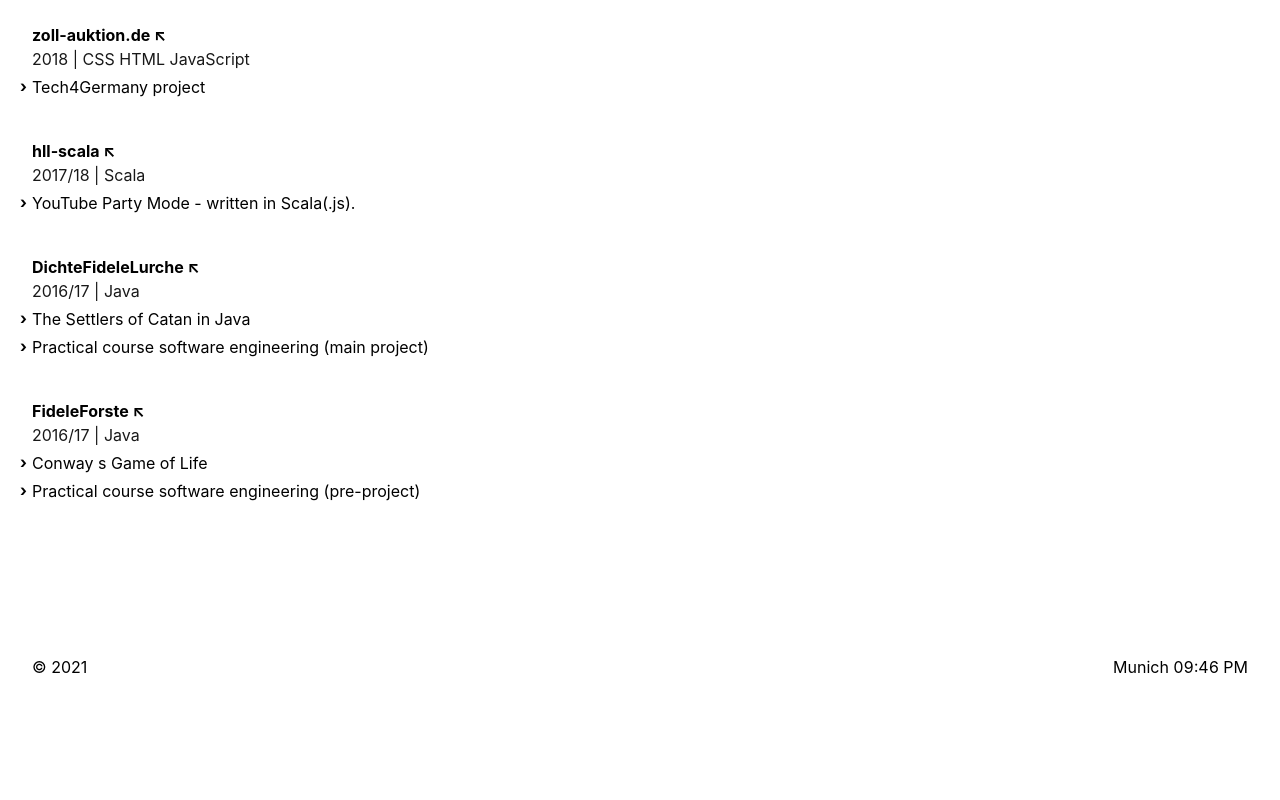
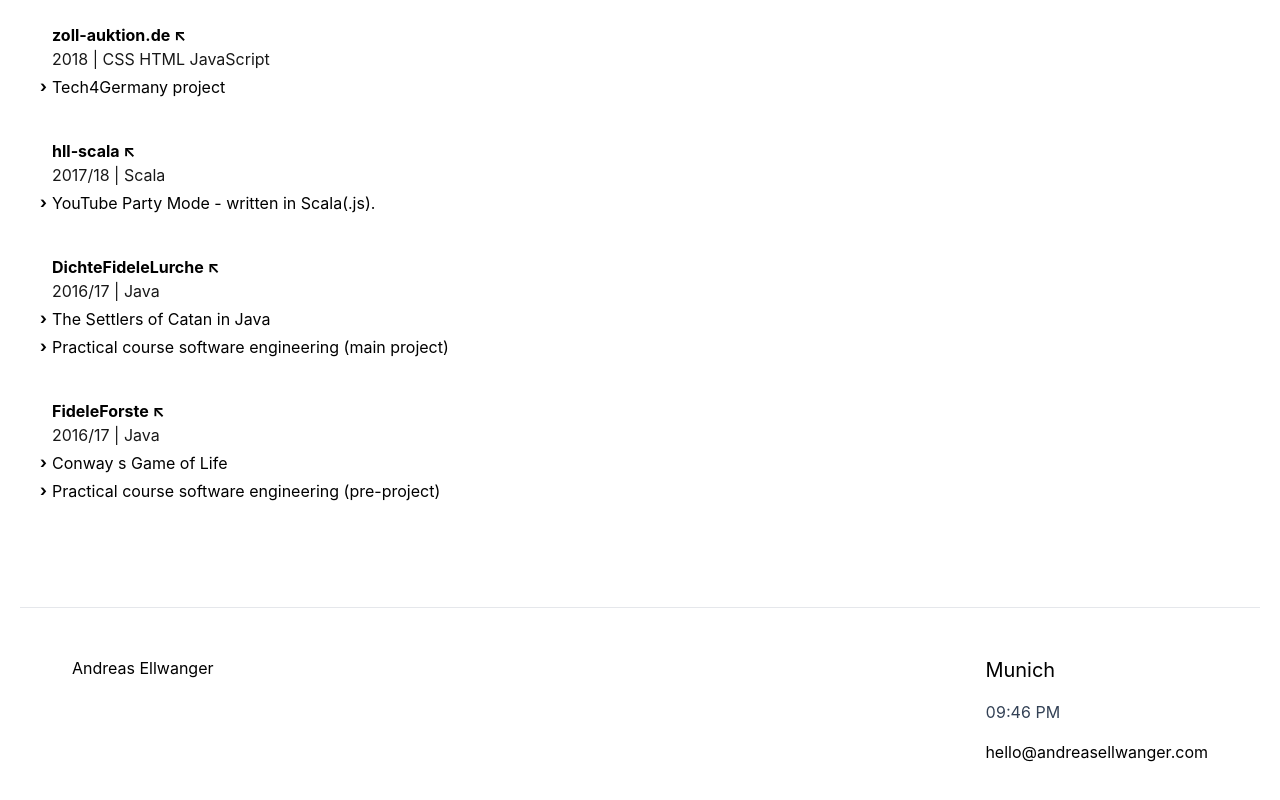
Before and after one commit to ndrsllwngr/andreasellwanger.com, a Next.js app: page /projects in a window 1280 px wide. Shown: the part 885-1685 px from the top of the page. Before the commit the page ends 1612 px from the top, so only its background shows below. Built offline with nearby package versions, Linux system fonts and the light colour scheme.

Commit message:
Rework footer

```diff
--- a/components/footer.tsx
+++ b/components/footer.tsx
@@ -1,27 +1,34 @@
+import React, { useEffect, useState } from 'react'
+
 import Container from '@/components/container'
 import { EXAMPLE_PATH } from '@/lib/constants'
 
 const Footer = () => {
+  const [dateState, setDateState] = useState(new Date())
+  useEffect(() => {
+    setInterval(() => setDateState(new Date()), 1000)
+    return () => {}
+  }, [])
   return (
     <footer className="bg-accent-1 border-accent-2 border-t">
       <Container>
-        <div className="flex flex-col items-center py-28 lg:flex-row">
-          <h3 className="mb-10 text-center text-4xl font-bold leading-tight tracking-tighter lg:mb-0 lg:w-1/2 lg:pr-4 lg:text-left lg:text-5xl">
-            Statically Generated with Next.js.
-          </h3>
-          <div className="flex flex-col items-center justify-center lg:w-1/2 lg:flex-row lg:pl-4">
-            <a
-              href="https://nextjs.org/docs/basic-features/pages"
-              className="mx-3 mb-6 border border-black bg-black py-3 px-12 font-bold text-white transition-colors duration-200 hover:bg-white hover:text-black lg:mb-0 lg:px-8"
-            >
-              Read Documentation
-            </a>
-            <a
-              href={`https://github.com/vercel/next.js/tree/canary/examples/${EXAMPLE_PATH}`}
-              className="mx-3 font-bold hover:underline"
-            >
-              View on GitHub
-            </a>
+        <div className="mx-auto max-w-7xl px-4 sm:px-6 lg:px-8">
+          <div className="my-12 flex flex-row items-start justify-between">
+            <div>Andreas Ellwanger</div>
+            <div className="flex flex-row items-center justify-center">
+              <div className="flex flex-col">
+                <div className={'leading-{1.5625rem} mb-4 text-xl'}>Munich</div>
+                <div className={'mb-4 tabular-nums leading-6 text-slate-700'}>
+                  {dateState.toLocaleTimeString('de-DE', {
+                    hour: '2-digit',
+                    minute: '2-digit',
+                    hour12: true,
+                    timeZone: 'Europe/Berlin',
+                  })}
+                </div>
+                <div className={'leading-6'}>hello@andreasellwanger.com</div>
+              </div>
+            </div>
           </div>
         </div>
       </Container>
--- a/components/old-footer.tsx
+++ /dev/null
@@ -1,34 +0,0 @@
-import React, { useEffect, useState } from 'react'
-
-const OldFooter = () => {
-  const [dateState, setDateState] = useState(new Date())
-  useEffect(() => {
-    setInterval(() => setDateState(new Date()), 1000)
-    return () => {}
-  }, [])
-
-  return (
-    <div className="mx-auto max-w-7xl px-4 sm:px-6 lg:px-8">
-      <div className="my-12 flex flex-row items-center justify-between">
-        <p className="">
-          ©{' '}
-          {new Date().toLocaleDateString('de-DE', {
-            year: 'numeric',
-            timeZone: 'Europe/Berlin',
-          })}
-        </p>
-        <div className="flex flex-row items-center justify-center tabular-nums">
-          Munich{' '}
-          {dateState.toLocaleTimeString('de-DE', {
-            hour: '2-digit',
-            minute: '2-digit',
-            hour12: true,
-            timeZone: 'Europe/Berlin',
-          })}
-        </div>
-      </div>
-    </div>
-  )
-}
-
-export default OldFooter
--- a/lib/constants.ts
+++ b/lib/constants.ts
@@ -4,10 +4,6 @@ export const HOME_OG_IMAGE_URL =
   'https://og-image.vercel.app/Next.js%20Blog%20Starter%20Example.png?theme=light&md=1&fontSize=100px&images=https%3A%2F%2Fassets.vercel.com%2Fimage%2Fupload%2Ffront%2Fassets%2Fdesign%2Fnextjs-black-logo.svg'
 
 export const SOCIAL_PROFILES = [
-  {
-    name: 'Email',
-    href: 'mailto:contact@andreasellwanger.com',
-  },
   {
     name: 'LinkedIn',
     href: 'https://de.linkedin.com/in/ellwanger/en/',
--- a/pages/index.tsx
+++ b/pages/index.tsx
@@ -3,8 +3,8 @@ import React from 'react'
 import Head from 'next/head'
 
 import Container from '@/components/container'
+import Footer from '@/components/footer'
 import Layout from '@/components/layout'
-import OldFooter from '@/components/old-footer'
 import NavBar from '@/components/old-nav-bar'
 import PanelHome from '@/components/old-panel.home'
 import { SOCIAL_PROFILES } from '@/lib/constants'
@@ -58,7 +58,7 @@ const Index = () => {
               ))}
             </ul>
           </div>
-          <OldFooter />
+          <Footer />
         </Container>
       </Layout>
     </>
--- a/pages/projects.tsx
+++ b/pages/projects.tsx
@@ -2,8 +2,9 @@ import React from 'react'
 
 import Head from 'next/head'
 
+import Container from '@/components/container'
+import Footer from '@/components/footer'
 import Layout from '@/components/layout'
-import OldFooter from '@/components/old-footer'
 import NavBar from '@/components/old-nav-bar'
 import { PROJECTS } from '@/lib/constants'
 
@@ -18,16 +19,20 @@ const ProjectsPage = () => {
           content="Andreas is a Software Engineer at Celonis and studies Computer Science at LMU Munich. He graduated in April 2018 at the LMU Munich with a Bachelor of Science in Media Informatics and Human-Computer Interaction."
         />
       </Head>
+      <Container>
         <NavBar />
         <section className="mx-auto flex max-w-7xl flex-col justify-center px-4 px-4 py-16 pb-16 sm:px-6 lg:px-8">
           <h1 className="mb-12 font-sans text-lg font-bold leading-tight tracking-wide md:text-4xl">
-          <span className="text-black opacity-90">Passion projects and fun little experiments</span>
+            <span className="text-black opacity-90">
+              Passion projects and fun little experiments
+            </span>
           </h1>
           {PROJECTS.map((project, i) => (
             <Project {...project} className="pb-10" key={i} />
           ))}
         </section>
-      <OldFooter />
+        <Footer />
+      </Container>
     </Layout>
   )
 }
```
Lines whose indentation alone changed are shown as unchanged.
